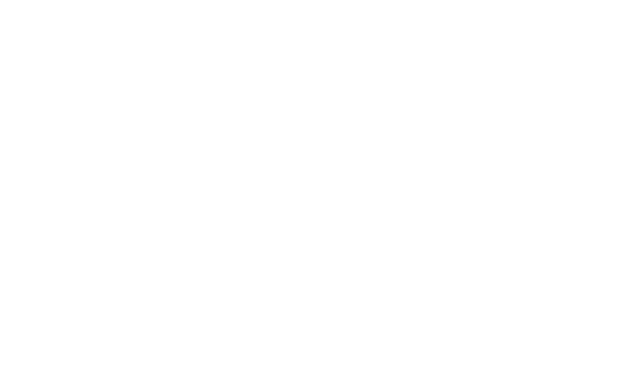
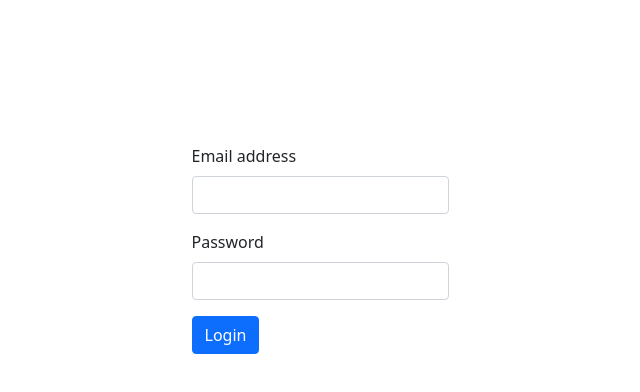
Before and after one commit to Prabha-99/Web_Inventory_Prototype, an Angular app in the folder WIP_FRONT/: page /login in a window 1280 px wide. Before the commit this address led to /. Shown: the top 392 px of the page, without its empty margins (320-960 px from the left). Built offline with nearby package versions, Linux system fonts and the light colour scheme.

Commit message:
Added HTML login form to login component and did some customizations

```diff
--- a/WIP_FRONT/src/app/app-routing.module.ts
+++ b/WIP_FRONT/src/app/app-routing.module.ts
@@ -1,6 +1,7 @@
 import { NgModule } from '@angular/core';
 import { RouterModule, Routes } from '@angular/router';
 import { HomeComponent } from './home/home.component';
+import { LoginComponent } from './login/login.component';
 import { NavbarComponent } from './navbar/navbar.component';
 import { ProductsComponent } from './products/products.component';
 import { SidebarComponent } from './sidebar/sidebar.component';
@@ -12,7 +13,8 @@
   {path:"navbar",component:NavbarComponent},
   {path:"sidebar",component:SidebarComponent},
   {path:"users",component:UsersComponent},
-  {path:"products",component:ProductsComponent}
+  {path:"products",component:ProductsComponent},
+  {path:"login",component:LoginComponent}
 ];
 
 @NgModule({
--- a/WIP_FRONT/src/app/login/login.component.html
+++ b/WIP_FRONT/src/app/login/login.component.html
@@ -1 +1,26 @@
-<p>login works!</p>
+<!DOCTYPE html>
+<html lang="en">
+<head>
+    <meta charset="UTF-8">
+    <meta http-equiv="X-UA-Compatible" content="IE=edge">
+    <meta name="viewport" content="width=device-width, initial-scale=1.0">
+    <title>Document</title>
+</head>
+<body>
+    <div class="container">
+        <div class="d-flex justify-content-center">
+                <form>
+                    <div class="mb-3">
+                      <label for="exampleInputEmail1" class="form-label">Email address</label>
+                      <input type="email" class="form-control" id="exampleInputEmail1" aria-describedby="emailHelp">
+                    </div>
+                    <div class="mb-3">
+                      <label for="exampleInputPassword1" class="form-label">Password</label>
+                      <input type="password" class="form-control" id="exampleInputPassword1">
+                    </div>
+                    <button type="submit" class="btn btn-primary">Login</button>
+                </form>
+        </div>
+    </div>
+</body>
+</html>
```
